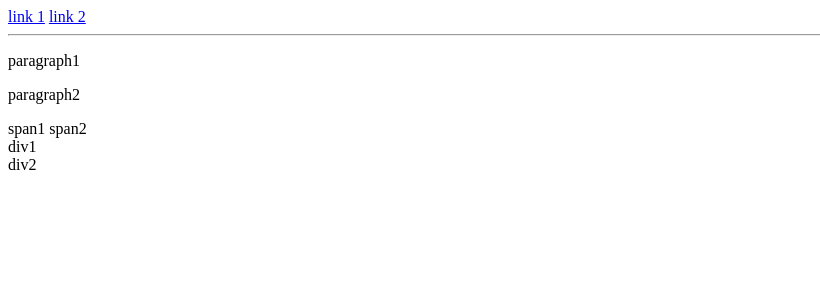
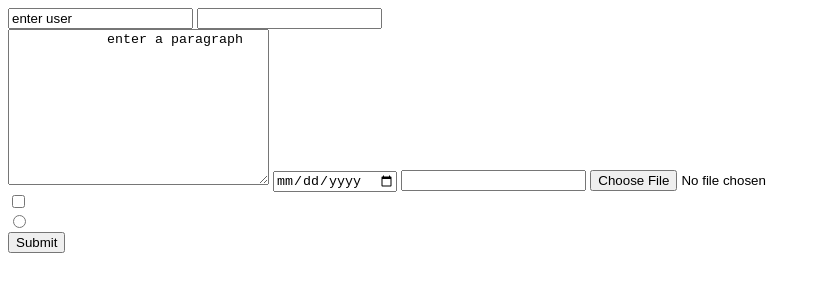
Before and after one commit to shayanbali/FreeCodeCamp-Course, a plain HTML site: page index.html in a window 1280 px wide. Shown: the whole page, without its empty margins (0-820 px from the left). Drawn offline with Linux system fonts and the light colour scheme.

Commit message:
input & form tags

```diff
--- a/index.html
+++ b/index.html
@@ -6,21 +6,26 @@
         <title>Shayan's Website</title>
     </head>
     <body>
-        <!-- inline display example-->
-        <a href="#">link 1</a>
-        <a href="#">link 2</a>
-        <hr>
-        <!-- block display -->
-        <p>paragraph1</p>
-        <p>paragraph2</p>
-        <!-- span is inline and div is block-->
+        <input type="text" value="enter user" />
+        <input type="password" />
+        <br>
+        <textarea rows="10" cols="30">
+            enter a paragraph
+        </textarea>
 
+        <input type="date"/>
+        <input type="email" />
+        <input type="file" />
+        <br>
+        <input type="checkbox">
+        <br>
+        <input type="radio">
 
+        <br>
+        <form>
+            <input type="submit">
+        </form>
 
-        <span>span1</span>
-        <span>span2</span>
-        <div>div1</div>
-        <div>div2</div>
 
 
 
```
